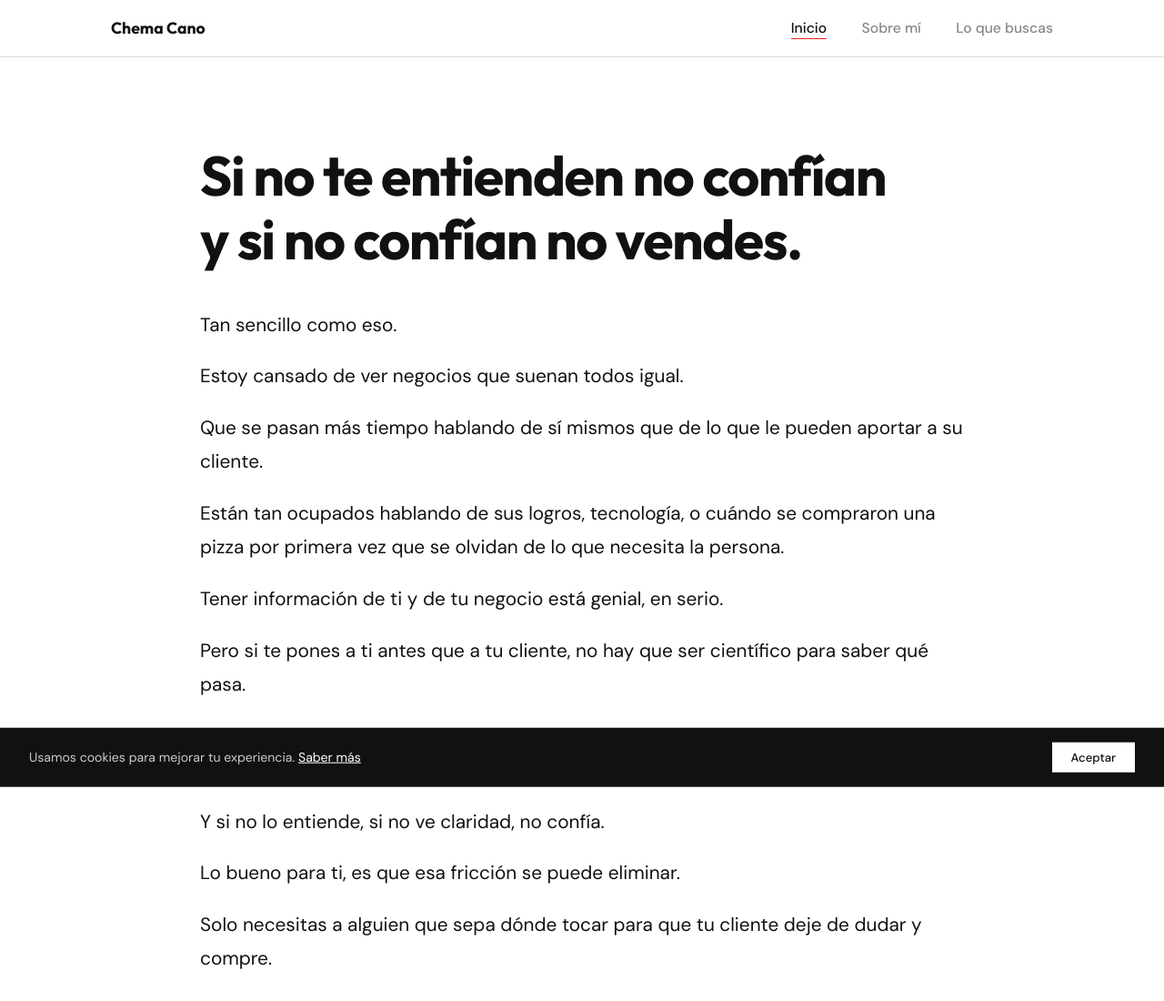
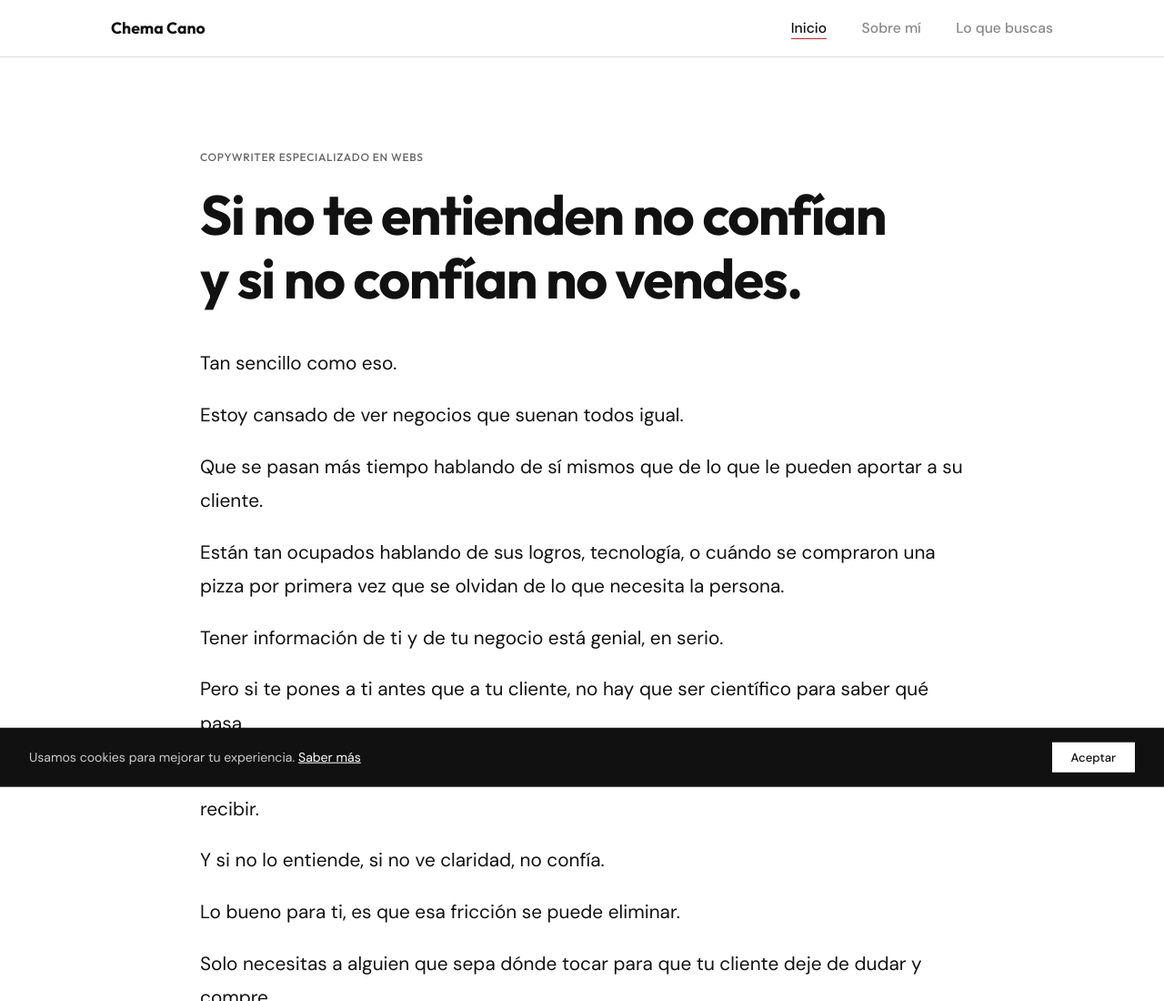
Before and after one commit to chemicola/copywriter, a website: page index.html in a window 1280 px wide. Shown: the top 1100 px of the page at 91% size. Drawn offline with Linux system fonts and the light colour scheme.

Commit message:
actualización 7: añadida aclaración de copywriter especializado en webs

```diff
--- a/css/inicio.css
+++ b/css/inicio.css
@@ -206,3 +206,20 @@ main { padding-top: var(--nav-h); }
   .img-inline { max-width: 100%; }
 }
 @media (min-width: 681px) { .mobile-menu { display: none !important; } }
+
+.label-tag {
+  display: inline-block;
+  font-family: var(--fh);
+  font-size: 0.75rem;
+  font-weight: 500;
+  color: #666;
+  letter-spacing: 0.06em;
+  text-transform: uppercase;
+  margin-bottom: 1.1rem;
+}
+
+@media (max-width: 680px) {
+  .label-tag {
+    font-size: 0.7rem;
+  }
+}
--- a/index.html
+++ b/index.html
@@ -37,6 +37,8 @@
   <main>
     <section class="section">
       <div class="container">
+
+        <span class="label-tag anim">Copywriter especializado en webs</span>
 
         <h1 class="headline anim">
           Si no te entienden no confían<br>y si no confían no vendes.
```
